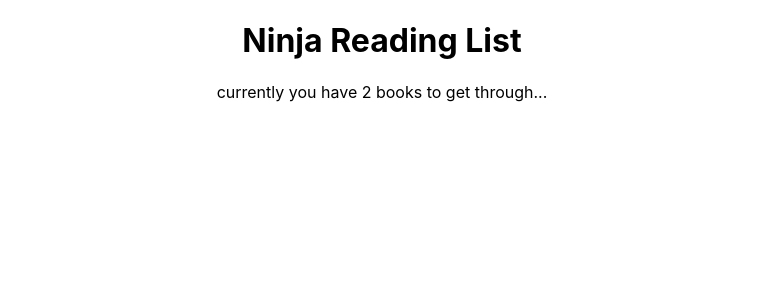
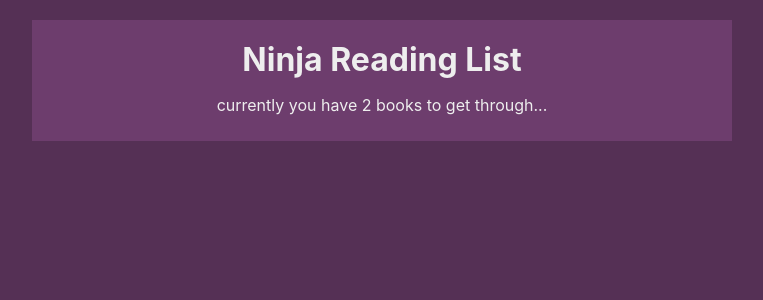
Before and after one commit to taichi-t/prototype_booklist, a React (Create React App) app: page / in a window 1280 px wide. Shown: the top 300 px of the page, without its empty margins (258-1021 px from the left). Built offline with nearby package versions, Linux system fonts and the light colour scheme.

Commit message:
add: style to index.css

```diff
--- a/src/App.css
+++ /dev/null
@@ -1,38 +0,0 @@
-.App {
-  text-align: center;
-}
-
-.App-logo {
-  height: 40vmin;
-  pointer-events: none;
-}
-
-@media (prefers-reduced-motion: no-preference) {
-  .App-logo {
-    animation: App-logo-spin infinite 20s linear;
-  }
-}
-
-.App-header {
-  background-color: #282c34;
-  min-height: 100vh;
-  display: flex;
-  flex-direction: column;
-  align-items: center;
-  justify-content: center;
-  font-size: calc(10px + 2vmin);
-  color: white;
-}
-
-.App-link {
-  color: #61dafb;
-}
-
-@keyframes App-logo-spin {
-  from {
-    transform: rotate(0deg);
-  }
-  to {
-    transform: rotate(360deg);
-  }
-}
--- a/src/App.js
+++ b/src/App.js
@@ -1,5 +1,4 @@
 import React from "react";
-import "./App.css";
 import BookContextProivider from "./contexts/BookContext";
 import Navbar from "./components/Navbar";
 
--- a/src/index.css
+++ b/src/index.css
@@ -1,13 +1,27 @@
 body {
   margin: 0;
-  font-family: -apple-system, BlinkMacSystemFont, 'Segoe UI', 'Roboto', 'Oxygen',
-    'Ubuntu', 'Cantarell', 'Fira Sans', 'Droid Sans', 'Helvetica Neue',
+  font-family: -apple-system, BlinkMacSystemFont, "Segoe UI", "Roboto", "Oxygen",
+    "Ubuntu", "Cantarell", "Fira Sans", "Droid Sans", "Helvetica Neue",
     sans-serif;
   -webkit-font-smoothing: antialiased;
   -moz-osx-font-smoothing: grayscale;
+  background-color: #553055;
 }
 
-code {
-  font-family: source-code-pro, Menlo, Monaco, Consolas, 'Courier New',
-    monospace;
+.App {
+  background-color: #4c2a4c;
+  margin: 20px auto;
+  width: 90%;
+  max-width: 700px;
+  color: #eee;
 }
+
+.navbar {
+  padding: 10px 20px;
+  text-align: center;
+  background-color: #6d3d6d;
+}
+
+.navbar h1 {
+  margin: 10px 0;
+}
```
